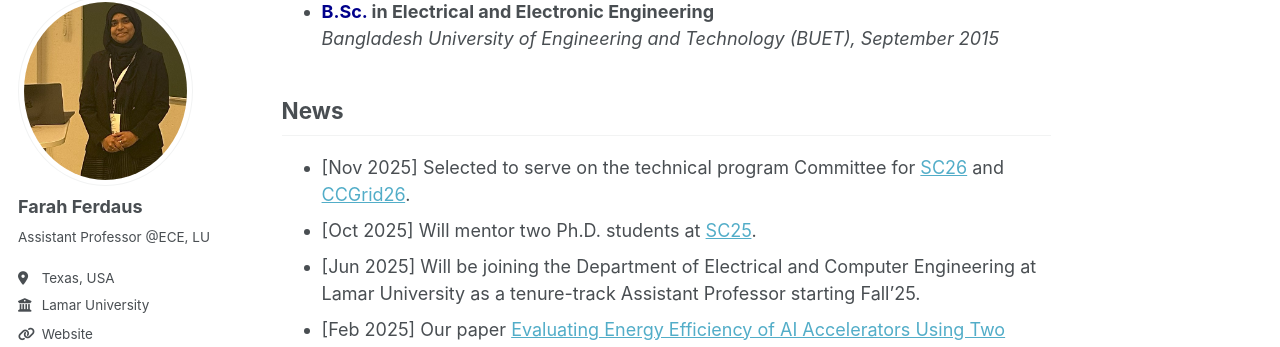
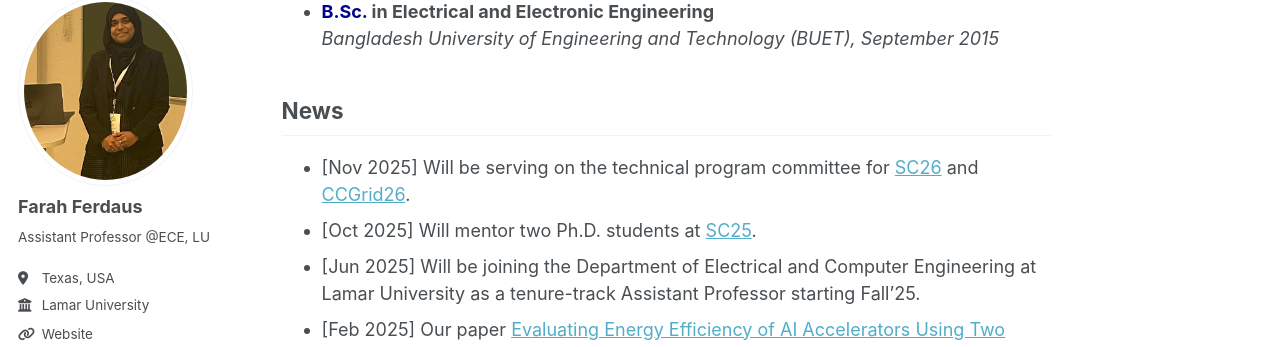
Before and after one commit to fferdaus/fferdaus.github.io, a Jekyll site: the page built from _pages/about.md, in a window 1280 px wide and 900 px high, scrolled down 861 px. Shown: the part 103-450 px from the top of the window. Built offline with Jekyll 4.4.1, drawn with Linux system fonts in a browser that asks for light colours; some web fonts are replaced.

Commit message:
Update about.md

```diff
--- a/_pages/about.md
+++ b/_pages/about.md
@@ -59,7 +59,7 @@ I have published numerous scientific articles, including journal articles, confe
 **Stichting Bangladesh Accord Foundation, Dhaka, Bangladesh**
 -->
 ## News
-- [Nov 2025] Selected to serve on the technical program  Committee for [SC26](https://supercomputing.org/) and [CCGrid26](https://ccgrid2026.cdms.westernsydney.edu.au/).
+- [Nov 2025] Will be serving on the technical program  committee for [SC26](https://supercomputing.org/) and [CCGrid26](https://ccgrid2026.cdms.westernsydney.edu.au/).
 - [Oct 2025] Will mentor two Ph.D. students at [SC25](https://sc25.supercomputing.org/students/mentor-protege-matching/).
 - [Jun 2025] Will be joining the Department of Electrical and Computer Engineering at Lamar University as a tenure-track Assistant Professor starting Fall'25.
 - [Feb 2025] Our paper [Evaluating Energy Efficiency of AI Accelerators Using Two MLPerf Benchmarks](https://ieeexplore.ieee.org/abstract/document/11044796) just got accepted at [CCGrid2025](https://site.uit.no/ccgrid2025/)!
```
